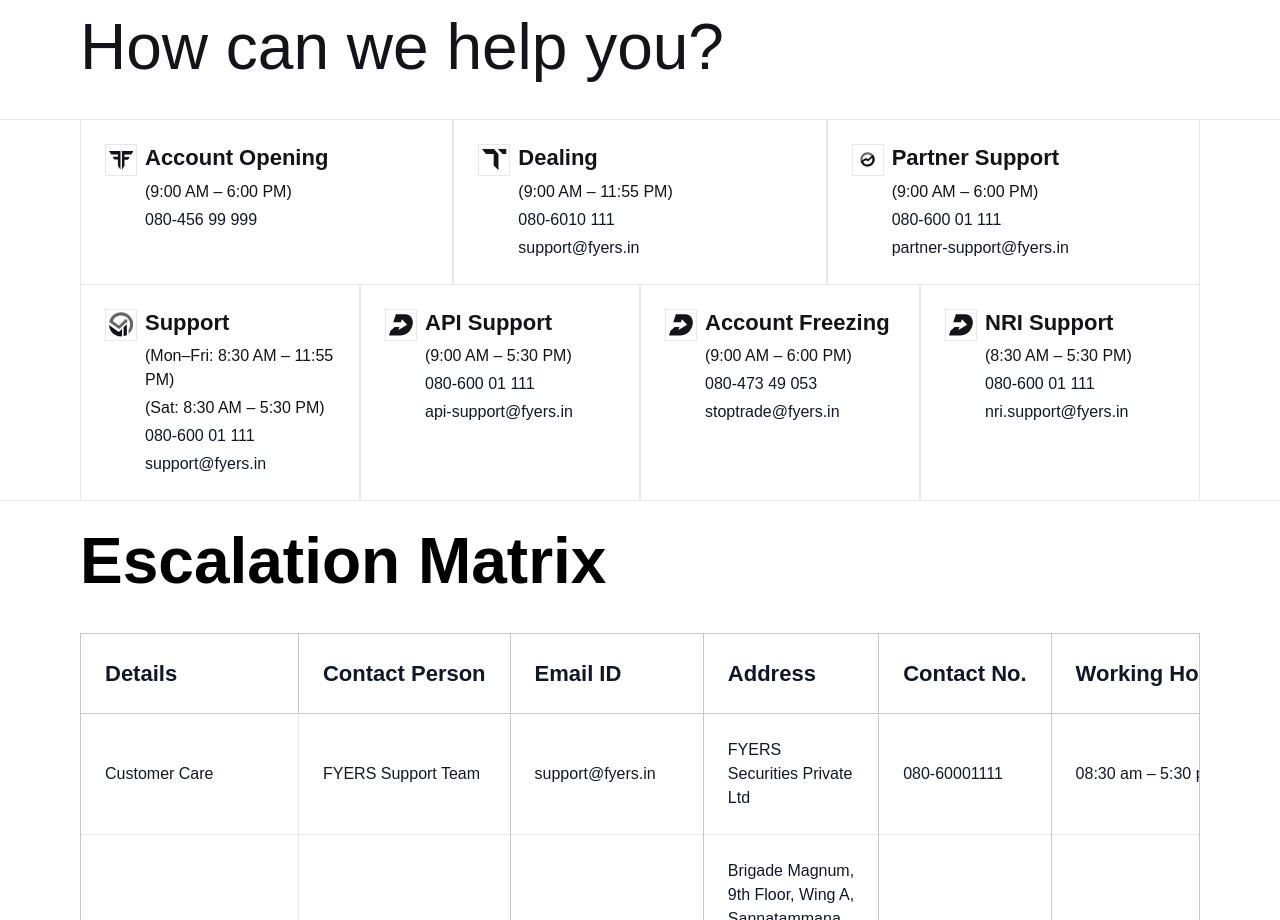
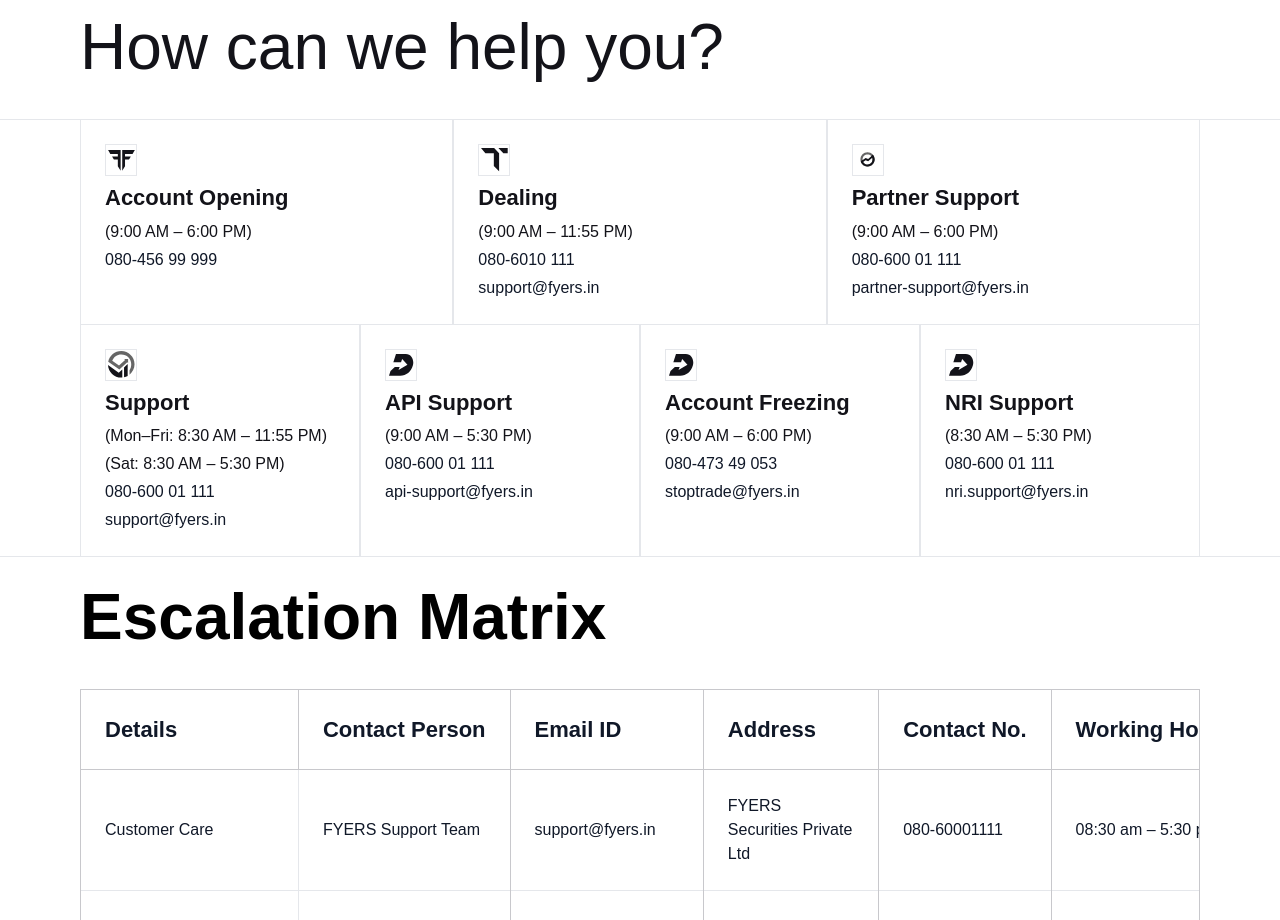
Before and after one commit to Nishanth1306/fyers-next-fyers, a Next.js app: page /fyers/contact-us in a window 1280 px wide. Shown: the part 960-1880 px from the top of the page. Built offline with nearby package versions, Linux system fonts and the light colour scheme.

Commit message:
Fix - Support Card

```diff
--- a/src/components/Common/SupportCard.jsx
+++ b/src/components/Common/SupportCard.jsx
@@ -13,18 +13,18 @@
 };
 
 export const SupportCard = ({ card }) => {
-  const IconComponent = iconMap[card.icon]
+  const IconComponent = iconMap[card.icon];
 
   return (
-    <div className="px-5 py-4 md:p-6 border-r border-b border-l border-gray-200 flex flex-col md:flex-row items-start gap-2 md:gap-[8px]">
+    <div className="p-[24px] md:p-6 border-r border-b border-l border-gray-200 flex flex-row md:flex-col items-start gap-2 md:gap-[8px]">
+
       {/* Icon */}
-      <div className="flex-shrink-0 flex items-center justify-center bg-white border border-gray-200 w-[32px] h-[32px] py-[2.72px] px-[2.73px]">
+      <div className="flex-shrink-0 flex items-center justify-center bg-white border border-gray-200 w-[32px] h-[32px]">
         {IconComponent && <IconComponent className="w-4 h-4 text-gray-700" />}
       </div>
 
-
       {/* Content */}
-      <div className="flex-1 mt-2 md:mt-0">
+      <div className="flex-1 flex flex-col justify-start">
         {/* Title */}
         <h3 className="font-plus-jakarta text-[20px] md:text-[22px] font-semibold text-[#131319] leading-tight mb-2">
           {card.title}
```
